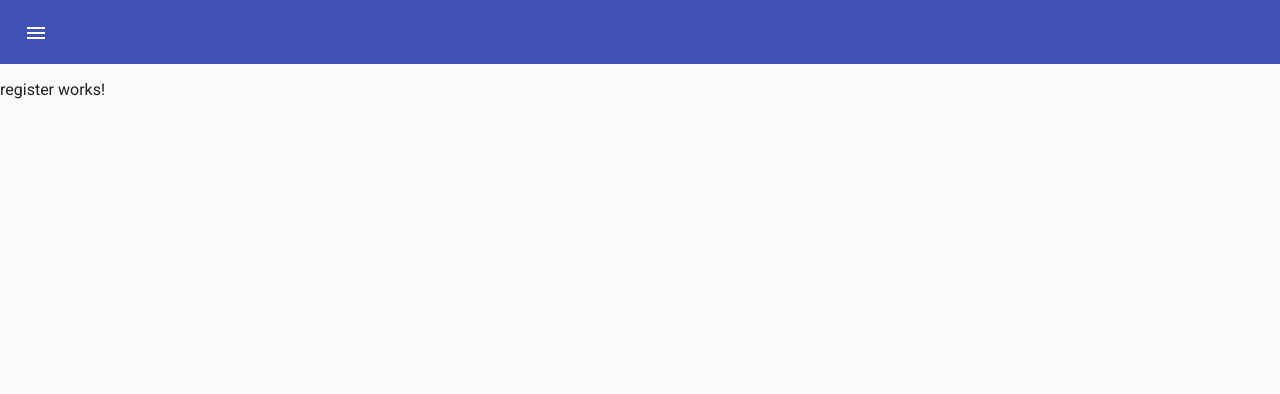
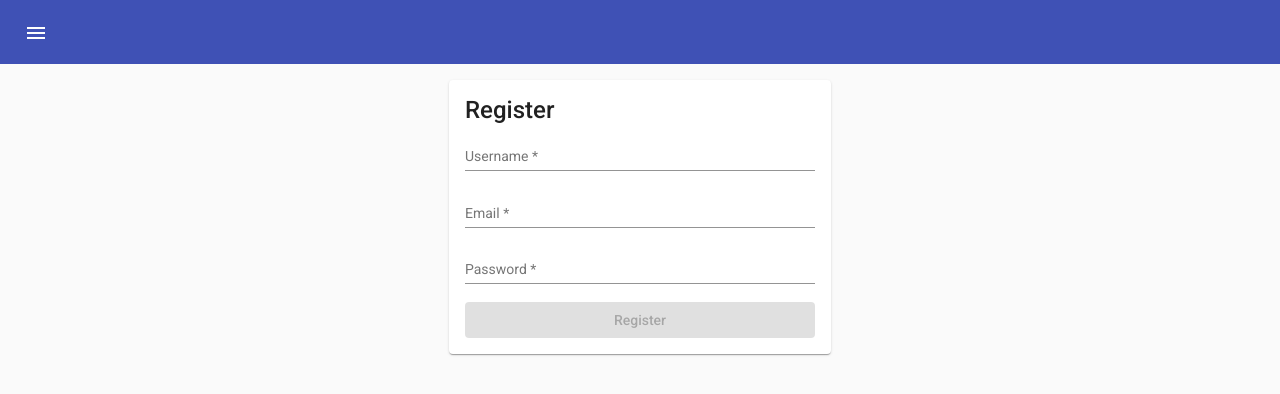
Before and after one commit to pecelerowicz/DataManagementSystemCis2Front, an Angular app: page /register in a window 1280 px wide. Shown: the top 394 px of the page. Built offline with nearby package versions, Linux system fonts and the light colour scheme.

Commit message:
More less working register page

```diff
--- a/src/app/components/login/login.component.html
+++ b/src/app/components/login/login.component.html
@@ -16,12 +16,10 @@
           [ngModelOptions]="{ updateOn: 'blur' }"
           #email="ngModel"
           required
-          minlength="3"
-          maxlength="20"
+          minlength="5"
+          maxlength="40"
           email
-          (ngModelChange)="onEmailChange($event)"
         />
-        <!-- [ngModelOptions]  -> blur, change, submit -->
         <mat-error *ngIf="email.errors?.required"
           >The email is mandatory</mat-error
         >
@@ -78,9 +76,5 @@
         Login
       </button>
     </form>
-
-    <div>
-      {{ password.value | json }}
-    </div>
   </mat-card-content>
 </mat-card>
--- a/src/app/components/login/login.component.ts
+++ b/src/app/components/login/login.component.ts
@@ -14,8 +14,4 @@ export class LoginComponent implements OnInit {
   login(loginForm: NgForm, submit) {
     console.log(loginForm.value, loginForm.valid, submit);
   }
-
-  onEmailChange(change) {
-    console.log(change);
-  }
 }
--- a/src/app/components/register/register.component.css
+++ b/src/app/components/register/register.component.css
@@ -0,0 +1,14 @@
+.register-page {
+  max-width: 350px;
+  margin: 50px auto 0 auto;
+}
+
+.register-form {
+  display: flex;
+  flex-direction: column;
+}
+
+.test-input {
+  border-bottom: 1px solid grey;
+  margin-bottom: 10px;
+}
--- a/src/app/components/register/register.component.html
+++ b/src/app/components/register/register.component.html
@@ -1 +1,105 @@
-<p>register works!</p>
+<mat-card class="register-page">
+  <mat-card-title>Register</mat-card-title>
+  <mat-card-content>
+    <form
+      class="register-form"
+      #registerForm="ngForm"
+      (ngSubmit)="register(registerForm, $event)"
+    >
+      <mat-form-field>
+        <input
+          matInput
+          type="text"
+          name="username"
+          placeholder="Username"
+          ngModel
+          [ngModelOptions]="{ updateOn: 'blur' }"
+          #username="ngModel"
+          required
+          minlength="5"
+          maxlength="20"
+        />
+        <mat-error *ngIf="username.errors?.required"
+          >Username is mandatory</mat-error
+        >
+        <mat-error *ngIf="username.errors?.minlength">
+          Your username must have at least
+          {{ username.errors?.minlength.requiredLength }} chars, but it only has
+          {{ username.errors?.minlength.actualLength }}.
+        </mat-error>
+      </mat-form-field>
+      <mat-form-field>
+        <input
+          matInput
+          type="email"
+          name="email"
+          placeholder="Email"
+          ngModel
+          [ngModelOptions]="{ updateOn: 'blur' }"
+          #email="ngModel"
+          required
+          minlength="5"
+          maxlength="40"
+          email
+        />
+        <mat-error *ngIf="email.errors?.required"
+          >The email is mandatory</mat-error
+        >
+        <mat-error *ngIf="email.errors?.minlength">
+          Your email must have
+          {{ email.errors?.minlength.requiredLength }} chars, but it only has
+          {{ email.errors?.minlength.actualLength }}.
+        </mat-error>
+        <mat-error *ngIf="email.errors?.email">
+          This is not a valid email.
+        </mat-error>
+      </mat-form-field>
+
+      <mat-form-field>
+        <input
+          matInput
+          type="password"
+          name="password"
+          placeholder="Password"
+          ngModel
+          #password="ngModel"
+          required
+          passwordStrength
+          minlength="8"
+        />
+
+        <mat-error *ngIf="password.errors?.required"
+          >The password is mandatory</mat-error
+        >
+      </mat-form-field>
+
+      <ng-container
+        *ngIf="
+          password.errors
+            | onlyOneError: ['minlength', 'passwordStrength'] as error
+        "
+      >
+        <div class="field-message" *ngIf="error.minlength">
+          Your password must have
+          {{ error.minlength.requiredLength }} chars, but it only has
+          {{ error.minlength.actualLength }}.
+        </div>
+        <div class="field-message" *ngIf="error.passwordStrength">
+          Password must have lower case, upper case and numeric characters.
+        </div>
+      </ng-container>
+
+      <button
+        mat-raised-button
+        color="primary"
+        type="submit"
+        [disabled]="!registerForm.valid"
+      >
+        Register
+      </button>
+    </form>
+  </mat-card-content>
+  <!-- <div>
+    {{ loginForm.value | json }}
+  </div> -->
+</mat-card>
--- a/src/app/components/register/register.component.ts
+++ b/src/app/components/register/register.component.ts
@@ -1,15 +1,17 @@
 import { Component, OnInit } from '@angular/core';
+import { NgForm } from '@angular/forms';
 
 @Component({
   selector: 'app-register',
   templateUrl: './register.component.html',
-  styleUrls: ['./register.component.css']
+  styleUrls: ['./register.component.css'],
 })
 export class RegisterComponent implements OnInit {
+  constructor() {}
 
-  constructor() { }
+  ngOnInit(): void {}
 
-  ngOnInit(): void {
+  register(registerForm: NgForm, submit) {
+    console.log(registerForm.value, registerForm.valid, submit);
   }
-
 }
```
